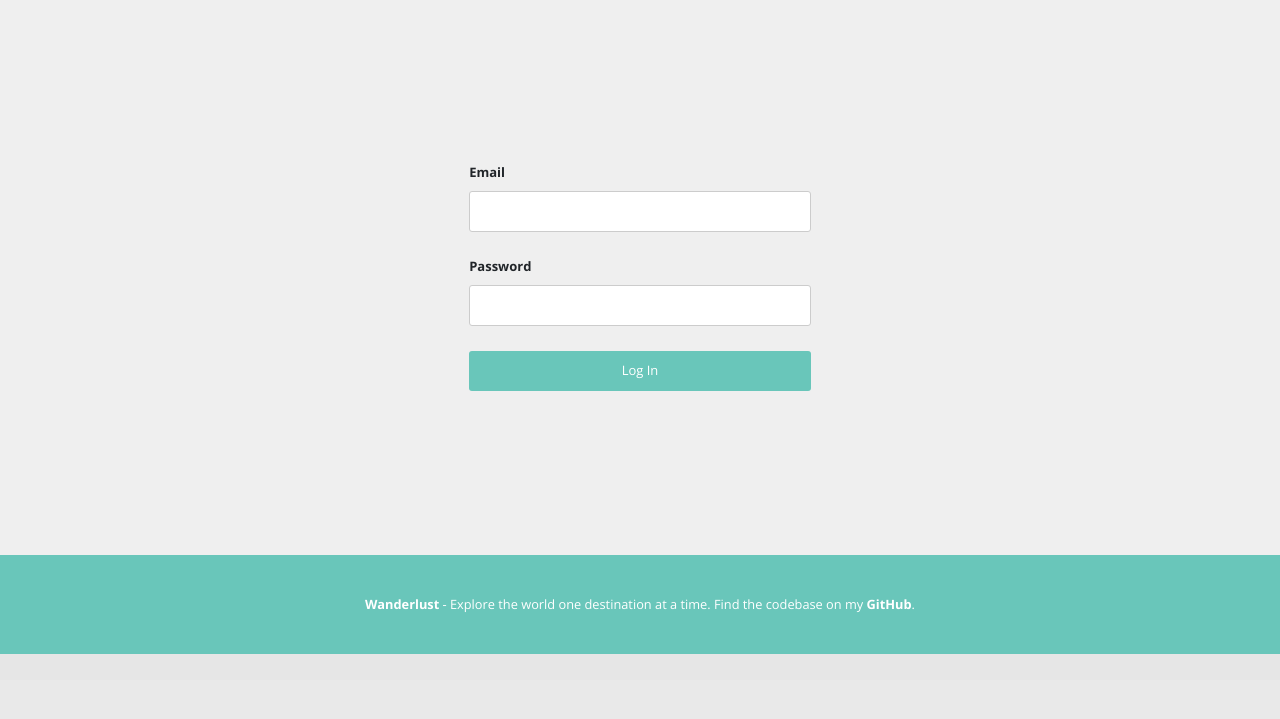
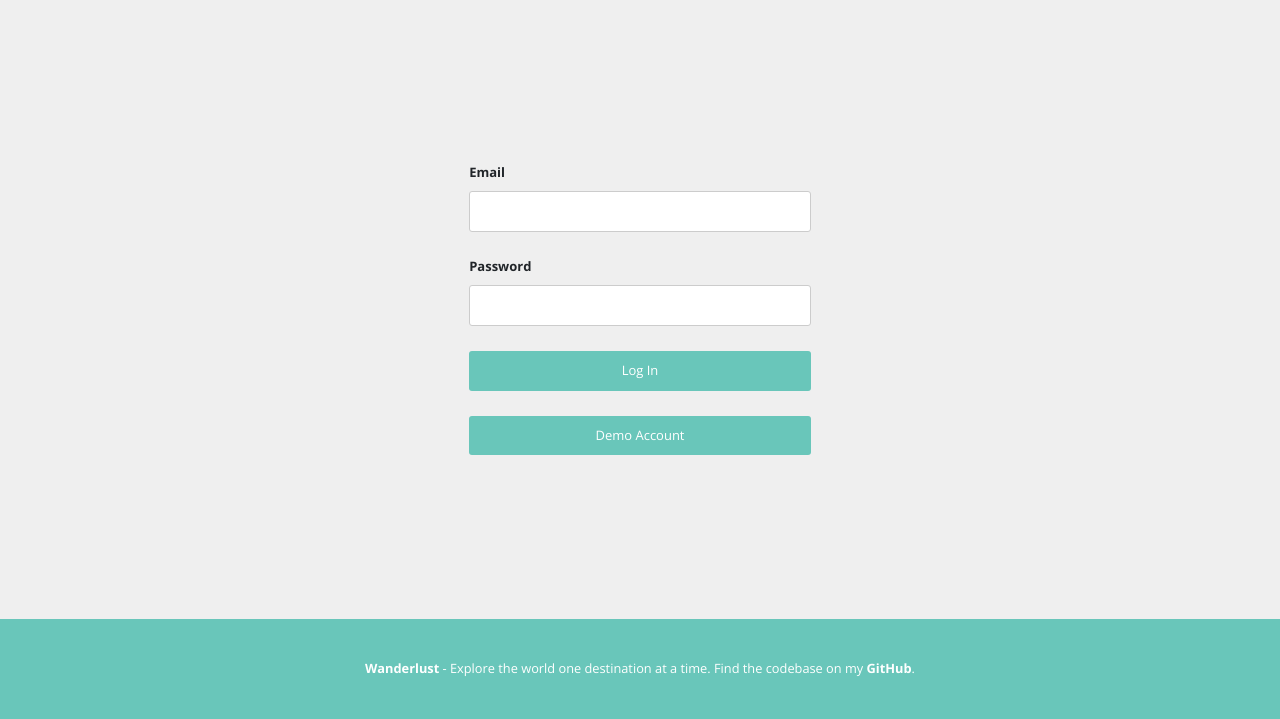
Before and after one commit to georgescutelnicu/Wanderlust, a Flask app: page /login in a window 1280 px wide. Shown: the part 120-839 px from the top of the page. Before the commit the page ends 774 px from the top, so only its background shows below. Run offline with Flask 3, Linux system fonts and the light colour scheme; some libraries are stand-ins or nearby versions.

Commit message:
Add button for demo account login

```diff
--- a/static/css/style.css
+++ b/static/css/style.css
@@ -805,7 +805,7 @@ input[type="text"], input[type="email"], input[type="password"] {
     border-radius: 3px;
 }
 
-input[type="submit"] {
+input[type="submit"], #demo {
     width: 100%;
     background-color: #69c6ba;
     color: #fff;
@@ -815,7 +815,7 @@ input[type="submit"] {
     cursor: pointer;
 }
 
-input[type="submit"]:hover {
+input[type="submit"]:hover, #demo:hover {
     background-color: #c66995b3;
 }
 
--- a/templates/login.html
+++ b/templates/login.html
@@ -32,10 +32,24 @@
                 <div class="input-div">
                     {{ form.submit() }}
                 </div>
+
+                <div class="input-div">
+                    <button type="button" id="demo">Demo Account</button>
+                </div>
+
             </form>
 
         </div>
     </div>
 </section>
 
+<script>
+    document.getElementById("demo").addEventListener("click", function() {
+        const form = document.querySelector("form");
+        form.email.value = "Test@yahoo.com";
+        form.password.value = "Test1";
+        form.submit();
+    });
+</script>
+
 {% include "footer.html" %}
```
Also changed, not shown: templates/register.html (+7 -0 lines).
